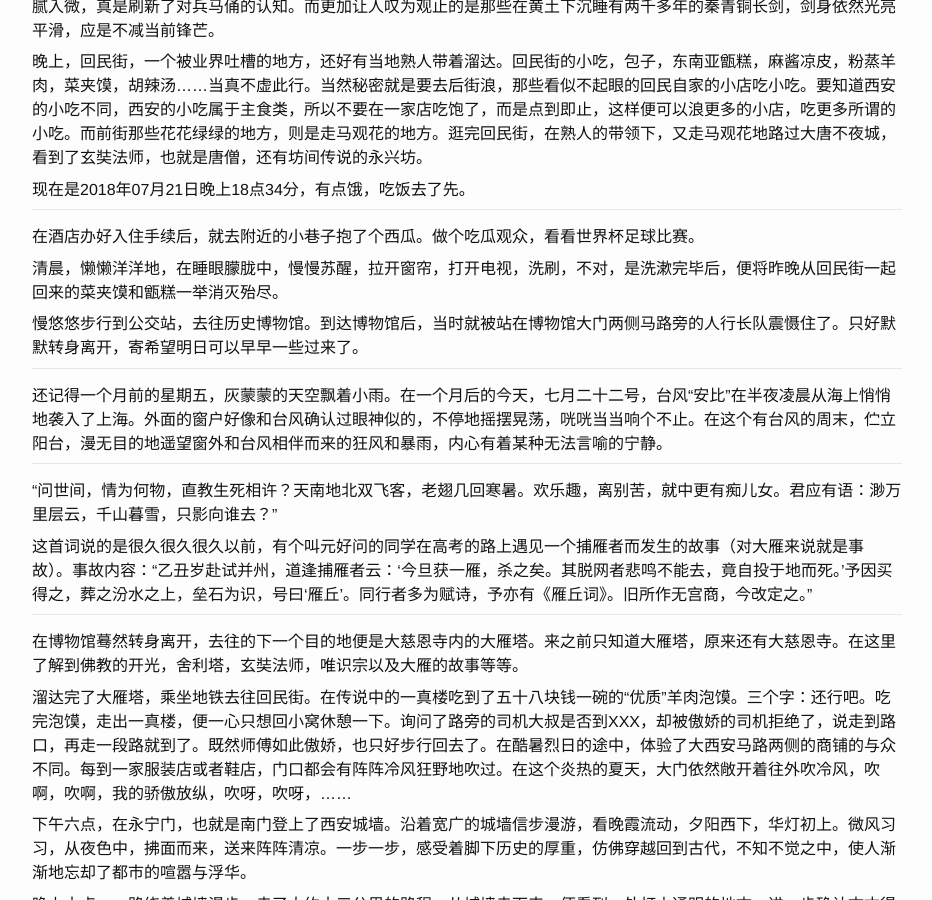
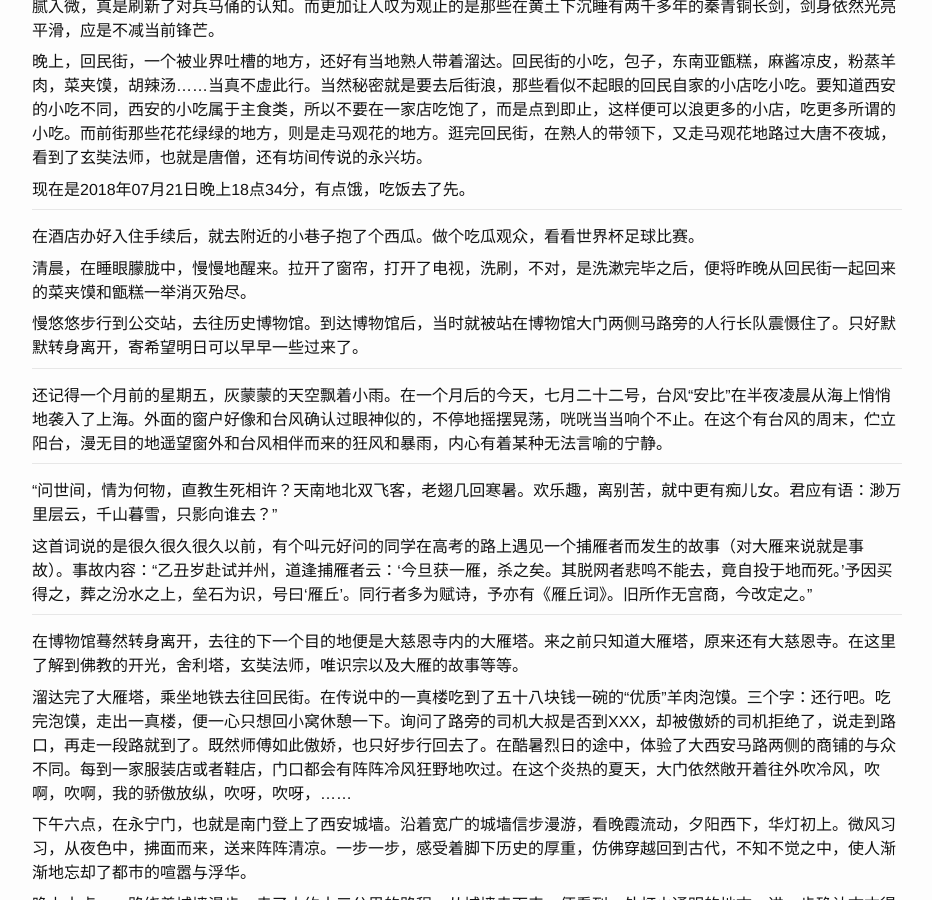
Before and after one commit to ousiax/ousiax.github.io, a Jekyll site: the page built from _posts/2018-07-11-古城西安.md, in a window 1280 px wide and 900 px high, scrolled down 1529 px. Shown: the whole window, without its empty margins (173-1105 px from the left). Built offline with Jekyll 4.4.1, drawn with Linux system fonts in a browser that asks for light colours; comment, search, counter and statistics services are not loaded.

Commit message:
Update 2018-07-11-古城西安.md

```diff
--- a/_posts/2018-07-11-古城西安.md
+++ b/_posts/2018-07-11-古城西安.md
@@ -60,7 +60,7 @@ disqus_identifier: 223373321715770133671260817239778307533
 
 在酒店办好入住手续后，就去附近的小巷子抱了个西瓜。做个吃瓜观众，看看世界杯足球比赛。
 
-清晨，懒懒洋洋地，在睡眼朦胧中，慢慢苏醒，拉开窗帘，打开电视，洗刷，不对，是洗漱完毕后，便将昨晚从回民街一起回来的菜夹馍和甑糕一举消灭殆尽。
+清晨，在睡眼朦胧中，慢慢地醒来。拉开了窗帘，打开了电视，洗刷，不对，是洗漱完毕之后，便将昨晚从回民街一起回来的菜夹馍和甑糕一举消灭殆尽。
 
 慢悠悠步行到公交站，去往历史博物馆。到达博物馆后，当时就被站在博物馆大门两侧马路旁的人行长队震慑住了。只好默默转身离开，寄希望明日可以早早一些过来了。
 
```
